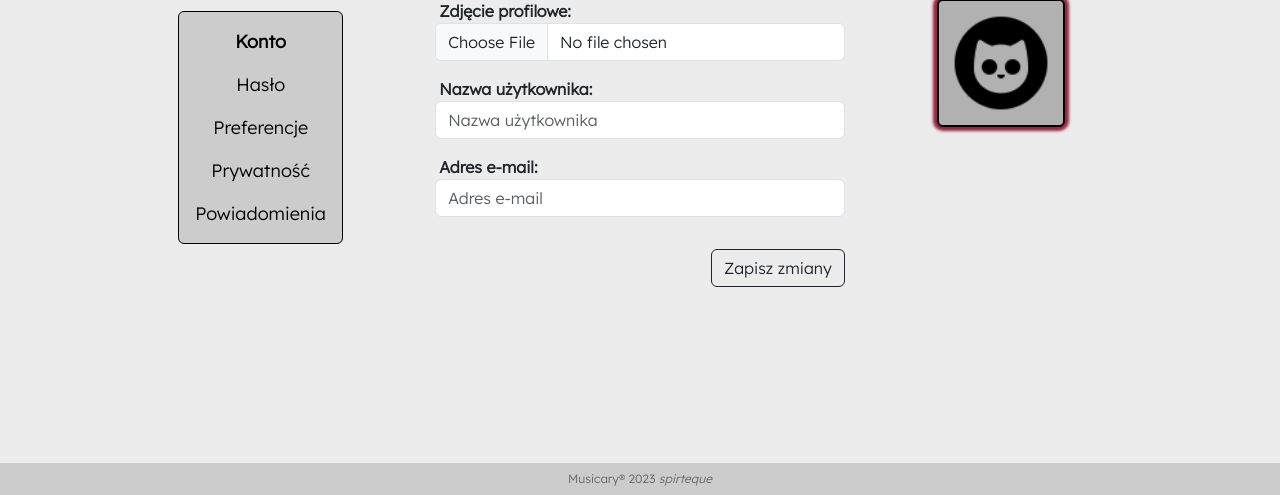
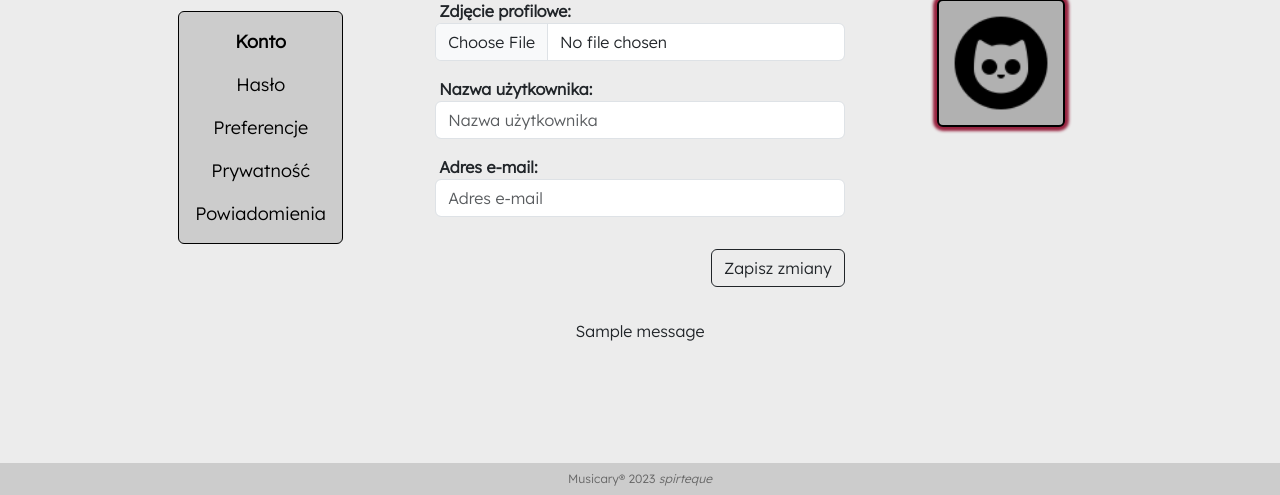
Before and after one commit to spirteque/musicary, a Django app: template account/templates/account/edit.html in a window 1280 px wide. Shown: the part 305-800 px from the top of the page. Run offline with Django 4.2, Linux system fonts and the light colour scheme; the template is opened without the code that fills it: values that come from a table or form of the project are taken from there, others are empty; tables that the repository leaves empty hold one stand-in row (values such as "Sample post"); one stand-in notice (Sample message) is shown; some libraries are stand-ins or nearby versions; some web fonts are replaced.

Commit message:
feat: success and error messages in edit view and edit template

```diff
--- a/account/templates/account/edit.html
+++ b/account/templates/account/edit.html
@@ -63,6 +63,7 @@
                     </button>
                 </div>
             </form>
+
         </div>
 
         <div class="col-3 d-flex align-self-start justify-content-start mt-5">
@@ -74,5 +75,13 @@
 
     </div>
 
-
+    <div class="row d-flex align-items-center justify-content-center">
+        {% if messages %}
+            {% for message in messages %}
+                <div class="d-flex w-75 justify-content-center align-items-center my-3" role="alert">
+                    {{ message|safe }}
+                </div>
+            {% endfor %}
+        {% endif %}
+    </div>
 {% endblock content %}
--- a/account/views.py
+++ b/account/views.py
@@ -1,4 +1,5 @@
 from django.shortcuts import render, get_object_or_404
+from django.contrib import messages
 from django.contrib.auth import get_user_model
 from django.contrib.auth.models import User
 from django.contrib.auth.decorators import login_required
@@ -83,6 +84,9 @@ def edit(request):
         if user_form.is_valid() and profile_form.is_valid():
             user_form.save()
             profile_form.save()
+            messages.success(request, 'Uaktualnienie profilu zakończyło się sukcesem.')
+        else:
+            messages.error(request, 'Wystąpił błąd podczas uaktualniania profilu.')
     else:
         user_form = UserEditForm(instance=request.user)
         profile_form = ProfileEditForm(instance=request.user.profile)
```
Also changed, not shown: db.sqlite3, main/templates/main/base.html (line endings or trailing spaces).
